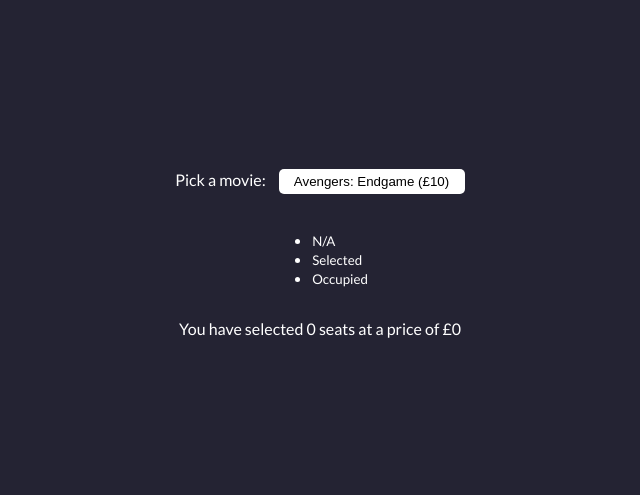
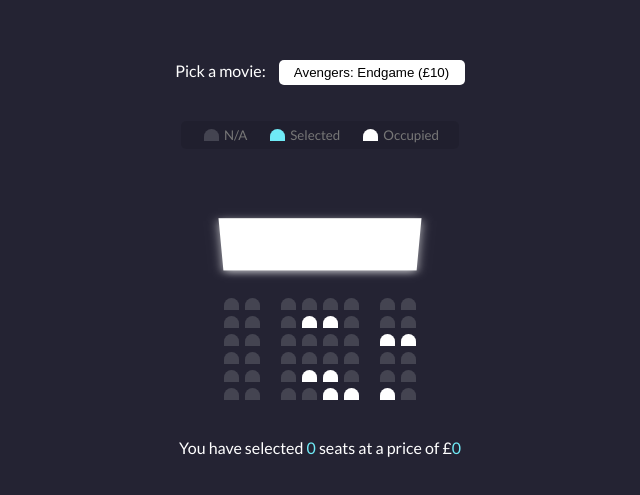
Before and after one commit to jannan1979/movie-booking-picker-ui, a plain HTML site: page index.html in a window 1280 px wide. Shown: the part 149-644 px from the top of the page, without its empty margins (320-960 px from the left). Drawn offline with Linux system fonts and the light colour scheme.

Commit message:
CSS for project completed

```diff
--- a/index.html
+++ b/index.html
@@ -36,7 +36,7 @@
   </ul>
 
   <div class="container">
-    <div class="screen">
+    <div class="screen"></div>
 
     <div class="row">
       <div class="seat"></div>
@@ -99,6 +99,7 @@
       <div class="seat"></div>
     </div>
   </div>
+  </div>
 
   <p class="text">You have selected <span id="count">0</span> seats at a price of £<span id="total">0</span></p>
 
--- a/style.css
+++ b/style.css
@@ -16,7 +16,6 @@ body {
   margin: 0;
 }
 
-
 .movie-container {
   margin: 20px 0;
 }
@@ -32,3 +31,85 @@ body {
   -webkit-appearance: none;
   appearance: none;
 }
+
+.container {
+  perspective: 1000px;
+  margin: 30px;
+}
+
+.seat {
+  background-color: #444451;
+  height: 12px;
+  width: 15px;
+  margin: 3px;
+  border-top-left-radius: 10px;
+  border-top-right-radius: 10px;
+}
+
+.seat.selected {
+  background-color: #6feaf6;
+}
+
+.seat.occupied {
+  background-color: #fff;
+}
+
+.seat:nth-of-type(2) {
+  margin-right: 18px;
+}
+
+.seat:nth-last-of-type(2) {
+  margin-left: 18px;
+}
+
+.seat:not(.occupied):hover {
+  cursor: pointer;
+  transform: scale(1.2);
+}
+
+.showcase .seat:not(.occupied):hover {
+  cursor: default;
+  transform: scale(1);
+}
+
+.showcase {
+  background: rgba(0, 0, 0, 0.1);
+  padding: 5px 10px;
+  border-radius: 5px;
+  color: #777;
+  list-style-type: none;
+  display: flex;
+  justify-content: space-between;
+}
+
+.showcase li {
+  display: flex;
+  align-items: center;
+  justify-content: center;
+  margin: 0 10px;
+}
+
+.showcase li small {
+  margin-left: 2px;
+}
+
+.row {
+  display: flex;
+}
+
+.screen {
+  background-color: #fff;
+  height: 70px;
+  width: 100%;
+  margin: 15px 0;
+  transform: rotateX(-45deg);
+  box-shadow: 0 3px 10px rgba(255, 255, 255, 0.7);
+}
+
+p.text {
+  margin: 5px 0;
+}
+
+p.text span {
+  color: #6feaf6;
+}
```
Lines whose indentation alone changed are shown as unchanged.
